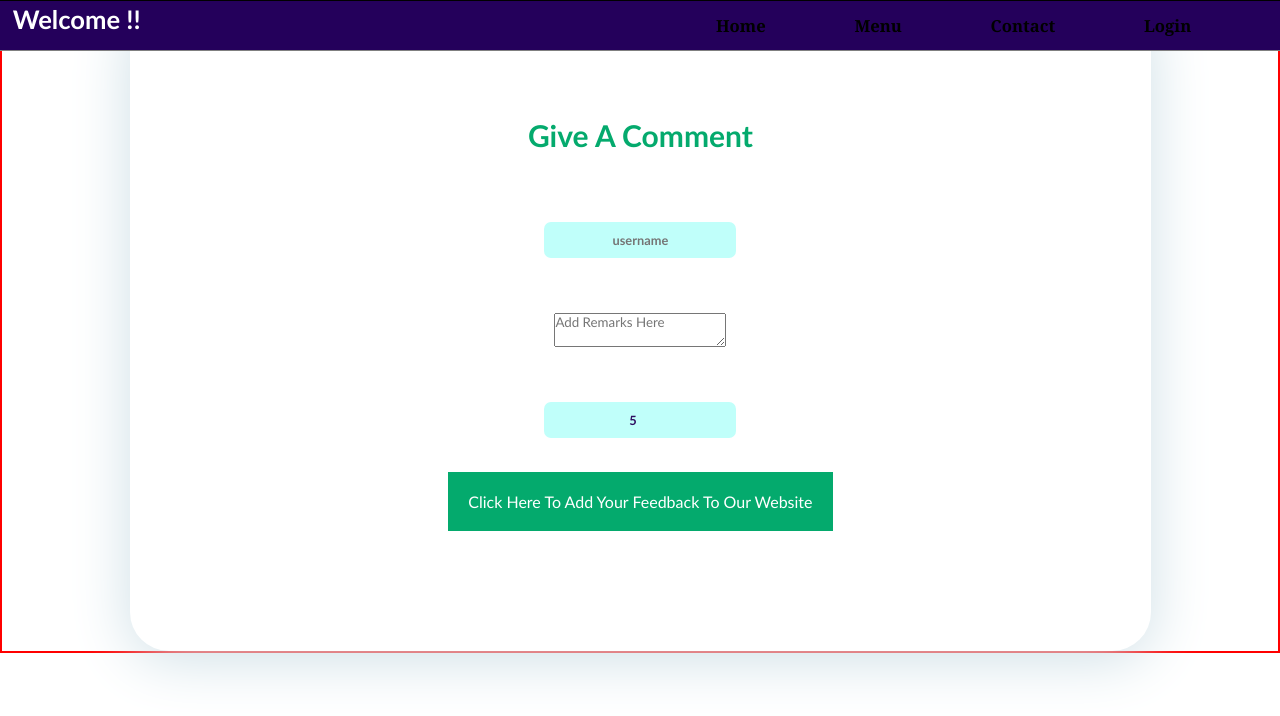
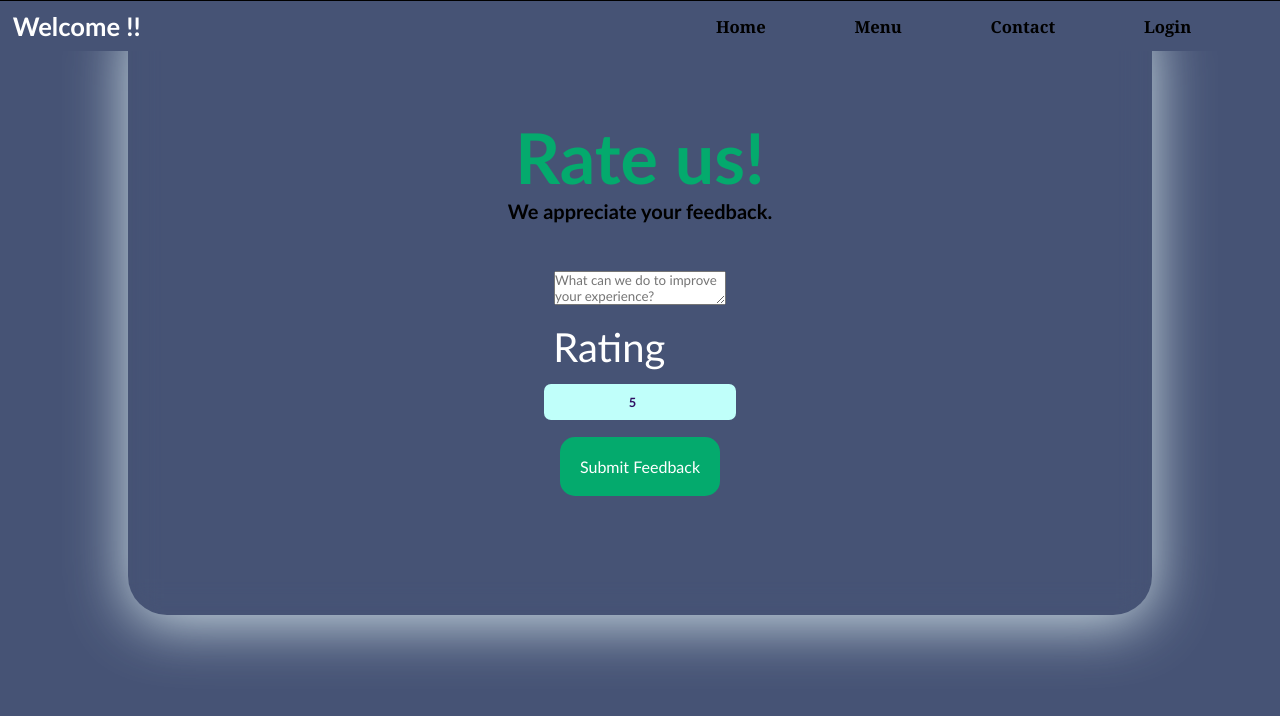
Before and after one commit to Deepu2503S/Restaurant, a React (Vite) app: page / in a window 1280 px wide. Shown: the top 716 px of the page. Built offline with nearby package versions, Linux system fonts and the light colour scheme.

Commit message:
Style Modification

```diff
--- a/src/Components/Assets/Comment.jsx
+++ b/src/Components/Assets/Comment.jsx
@@ -1,6 +1,4 @@
 import { useState } from "react";
-
-
 
 export default function Comment(){
 let[formData,setFormData]=useState({
@@ -28,14 +26,15 @@ let handleSubmit=(event)=>{
         rating:5
     })
 }
+
 let style1={
     color:"white",
 }
 let style2={
-    fontSize:"20px",
+    fontSize:"40px",
 }
 let style3={
-    fontSize:"30px",
+    fontSize:"70px",
     color:"#04AA6D",
 }
 let style4={
@@ -48,25 +47,26 @@ let style4={
     display: "inline-block",
     fontSize: "16px",
     margin: "4px 2px",
-    BorderRadius:"10px",
+    borderRadius:"15px",
 }
-
+let style5={
+    fontSize:"20px",
+    color: "black",
+}
 
 return (
     <div>
-        <h4 style={style3}>Give A Comment</h4>
-        <br></br><br></br>
+        <h4 style={style3}>Rate us!</h4>
+        <h3 style={style5}>We appreciate your feedback.</h3>
         <form onSubmit={handleSubmit} style={style1}>
-            <label style={style2} htmlFor="username">Username&nbsp;&nbsp;&nbsp;&nbsp;&nbsp;&nbsp;</label>
-            <input name="username" id="username" placeholder="username" type="text" value={formData.username} onChange={handleInputChange}></input>
-            <br></br>
-            <label style={style2} htmlFor="remarks">Please Add Your Valuable Feedback&nbsp;&nbsp;&nbsp;&nbsp;&nbsp;&nbsp;</label>
-            <textarea name="remarks" id="remarks" value={formData.remarks} placeholder="Add Remarks Here" onChange={handleInputChange}>Remarks</textarea>
+            {/* <label style={style2} htmlFor="username">Username&nbsp;&nbsp;&nbsp;&nbsp;&nbsp;&nbsp;</label>
+            <input name="username" id="username" placeholder="username" type="text" value={formData.username} onChange={handleInputChange}></input> */}
+            <label style={style2} htmlFor="remarks">&nbsp;&nbsp;&nbsp;&nbsp;&nbsp;&nbsp;</label>
+            <textarea name="remarks" id="remarks" value={formData.remarks} placeholder="What can we do to improve your experience?" onChange={handleInputChange}>Remarks</textarea>
             <br></br>
             <label style={style2} htmlFor="ratings">Rating&nbsp;&nbsp;&nbsp;&nbsp;&nbsp;&nbsp;</label>
-            <input name="rating" id="rating" placeholder="ratings" type="number" min={1} max={5} value={formData.rating} onChange={handleInputChange}></input>
-            <br></br>
-            <button onClick={added} style={style4}>Click Here To Add Your Feedback To Our Website</button>
+            <input name="rating" id="rating" placeholder="Your rating" type="number" min={1} max={5} value={formData.rating} onChange={handleInputChange}></input>
+            <button onClick={added} style={style4}>Submit Feedback</button>
         </form>
     </div>
 )
--- a/src/index.css
+++ b/src/index.css
@@ -11,15 +11,13 @@ html,body{
 }
 
 body {
-    font-family:'Gill Sans', 'Gill Sans MT', Calibri, 'Trebuchet MS', sans-serif;
     overflow-x: hidden;
     overflow-y: hidden;
     width: 100vw;
     height: 100vh;
-    background-color: white;
+    background-color: #465375;
 }
 
-/* Navigation Bar */
 .main {
     width: 100%;
     height: 80%;
@@ -28,11 +26,10 @@ body {
     justify-content: space-between;
     align-items: center;
     position: relative;
-    border: 2px solid red;
 }
 
 .navbar {
-    background-color:rgb(36, 0, 91);
+    background-color: #465375;
     backdrop-filter: blur(4vw);
     width: 100%;
     height: 4vw;
@@ -47,7 +44,7 @@ body {
     justify-content: space-between;
     align-items: center;
     padding: 0 1vw;
-    border-bottom: 0.1vw solid gray;
+    /* border-bottom: 0.1vw solid gray; */
     z-index: 20;
 }
 
@@ -58,7 +55,7 @@ body {
     display: flex;
     justify-content: center;
     /* height: 4vh; */
-    margin-bottom: 1vw;
+    /* margin-bottom: 1vw; */
     align-items:center;
 }
 
@@ -117,13 +114,13 @@ body {
 }
 
 .name {
-    font-size: 1.6vw;
-    font-weight: 600;
+    font-size: 2vw;
+    font-weight: 500;
     text-decoration: dashed;
     justify-content: center;
     display: flex;
-    color: azure;
-    margin: 2vw;
+    color: black;
+    margin: 1vw;
 }
 
 .main-content {
@@ -132,7 +129,7 @@ body {
     overflow-y: auto;
     overflow-x: hidden;
     padding-top: 4vw;
-    border: 3px solid navy;
+    /* border: 3px solid navy; */
     display: flex;
     justify-content: center;
 }
@@ -150,9 +147,9 @@ body {
 
 .card {
     width: 27vw;
-    height: 40.5vw;
-    box-shadow: 0 0 1.6vw brown;
-    border-radius: 5vw;
+    height: 70vh;
+    box-shadow: 0 0 1vw black;
+    border-radius: 3vw;
     display: flex;
     flex-direction: column;
     align-items: center;
@@ -175,7 +172,6 @@ body {
 
 .card:hover {
     transform: scale(1.1);
-    backdrop-filter: blur(30px);
     z-index: 10;
 }
 
@@ -186,8 +182,8 @@ body {
     display: flex;
     width: 100%;
     margin: 0vw;
-    justify-content: space-between;
-    color: white;
+    justify-content: space-around;
+    color: black;
 }
 
 .status2{
@@ -215,7 +211,6 @@ body {
 
 .button {
     background-color: greenyellow;
-
     cursor: pointer;
     border: 1px solid rgb(31, 107, 31);
     border-radius: 25px;
@@ -226,15 +221,16 @@ body {
     font-family: 'Gill Sans', 'Gill Sans MT', Calibri, 'Trebuchet MS', sans-serif;
     font-size: 1.2vw;
     padding: 0.6vw;
-    background-color: rgb(133, 201, 203);
+    color: white;
+    background-color: black;
     border-radius: 10px;
-    border-style: groove;
     cursor: pointer;
     margin: 0;
 }
 
 .button:hover {
-    background-color: darkgreen;
+    color: black;
+    background-color: white;
 }
 
 .h1 b {
```
Also changed, not shown: src/App.jsx (+3 -5 lines).
